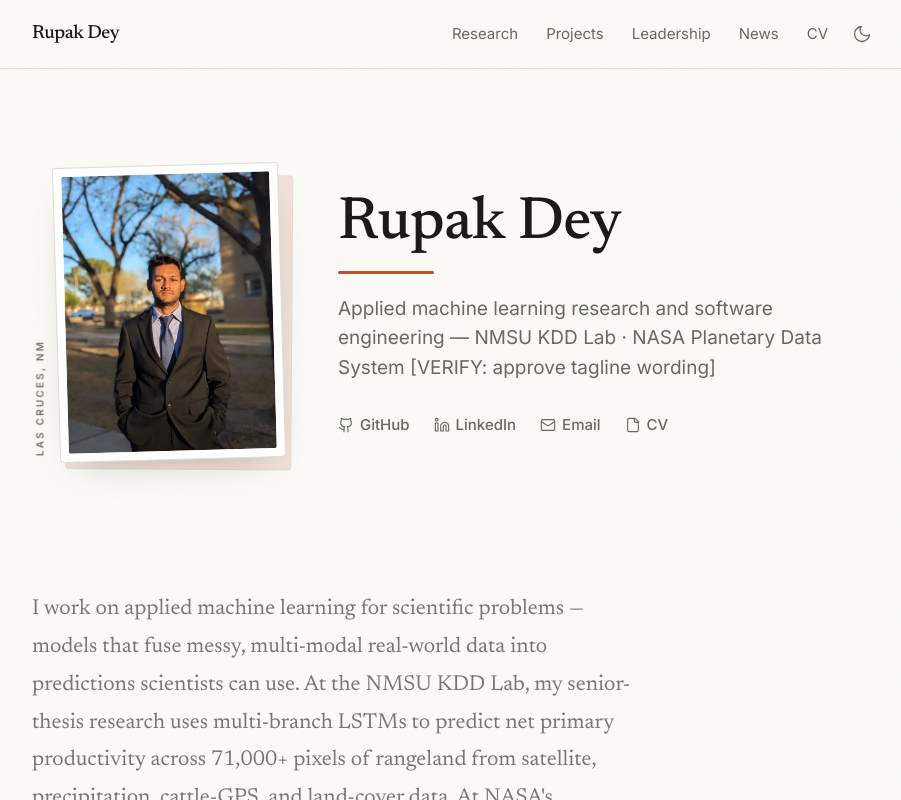
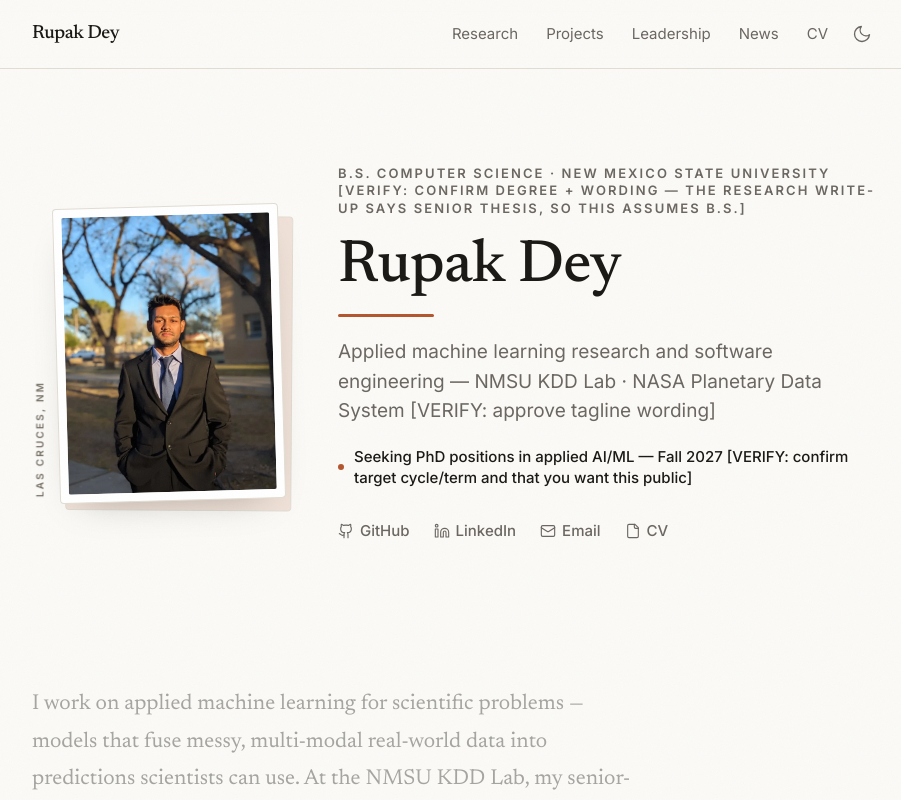
Before and after one commit to rdey08/personal-site, a Next.js app: page / in a window 1280 px wide. Shown: the top 800 px of the page, without its empty margins (184-1085 px from the left). Built offline with nearby package versions, Linux system fonts and the light colour scheme.

Commit message:
feat: hero identity eyebrow and PhD-availability line (content-driven, verify-gated)

```diff
--- a/content/site.mdx
+++ b/content/site.mdx
@@ -1,5 +1,7 @@
 ---
 name: Rupak Dey
+eyebrow: "B.S. Computer Science · New Mexico State University [VERIFY: confirm degree + wording — the research write-up says senior thesis, so this assumes B.S.]"
+availability: "Seeking PhD positions in applied AI/ML — Fall 2027 [VERIFY: confirm target cycle/term and that you want this public]"
 tagline: "Applied machine learning research and software engineering — NMSU KDD Lab · NASA Planetary Data System [VERIFY: approve tagline wording]"
 email: deyrupak84@gmail.com
 location: Las Cruces, NM
--- a/src/app/globals.css
+++ b/src/app/globals.css
@@ -210,6 +210,12 @@ h4 {
 .stagger > *:nth-child(4) {
   animation-delay: 180ms;
 }
+.stagger > *:nth-child(5) {
+  animation-delay: 240ms;
+}
+.stagger > *:nth-child(6) {
+  animation-delay: 300ms;
+}
 
 /* Small entrance for overlays (mobile nav panel). */
 .panel-rise {
--- a/src/app/page.tsx
+++ b/src/app/page.tsx
@@ -71,6 +71,11 @@ export default function Home() {
           </figure>
 
           <div className="stagger">
+            {site.meta.eyebrow && (
+              <p className="mb-4 text-xs font-semibold tracking-[0.16em] text-ink-muted uppercase">
+                {site.meta.eyebrow}
+              </p>
+            )}
             <h1 className="font-serif text-5xl font-medium tracking-tight text-balance text-ink-strong sm:text-6xl">
               {site.meta.name}
               <span
@@ -81,6 +86,15 @@ export default function Home() {
             <p className="mt-5 max-w-[52ch] text-lg text-pretty text-ink-muted">
               {site.meta.tagline}
             </p>
+            {site.meta.availability && (
+              <p className="mt-5 flex items-baseline gap-2.5 text-sm font-medium text-ink-strong">
+                <span
+                  aria-hidden="true"
+                  className="h-1.5 w-1.5 shrink-0 self-center rounded-full bg-accent"
+                />
+                {site.meta.availability}
+              </p>
+            )}
             <div className="mt-8 flex flex-wrap items-center gap-x-6 gap-y-3">
               <a
                 href={site.meta.links.github}
--- a/src/content/schema.ts
+++ b/src/content/schema.ts
@@ -19,6 +19,10 @@ const slug = z
 // content/site.mdx — singleton. Body: research-interest statement (MDX).
 export const siteSchema = z.object({
   name: z.string().min(1),
+  // Small-caps identity line above the name (degree · affiliation).
+  eyebrow: z.string().min(1).optional(),
+  // One-line availability signal (e.g. "Seeking PhD positions — Fall 20XX").
+  availability: z.string().min(1).optional(),
   tagline: z.string().min(1),
   email: z.email(),
   location: z.string().min(1),
```
